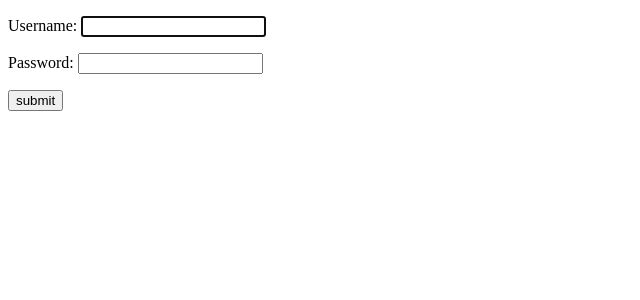
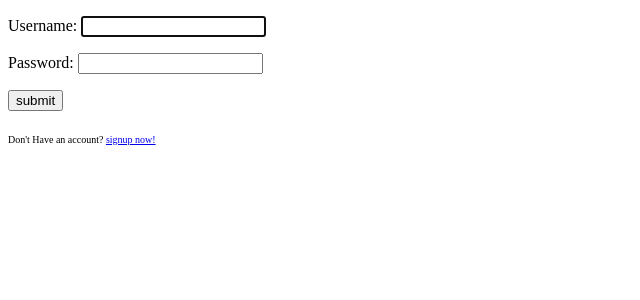
Before and after one commit to SirSaleh/dongy, a Django app: page /accounts/login/ in a window 1280 px wide. Shown: the top 300 px of the page, without its empty margins (0-640 px from the left). Run offline with Django 3.2, Linux system fonts and the light colour scheme.

Commit message:
Link to signup added

```diff
--- a/accounts/templates/registration/login.html
+++ b/accounts/templates/registration/login.html
@@ -10,6 +10,9 @@
 	{% csrf_token %}
 	{{form.as_p}}
 		<input type="submit" value = "submit"/>
-	</form>
+	</form> <br>
+        <div>
+          <span style="font-size:10px">Don't Have an account? <a href={% url 'signup' %}>signup now! </a></a>
+       </div>
   </body>
 </html>
```
